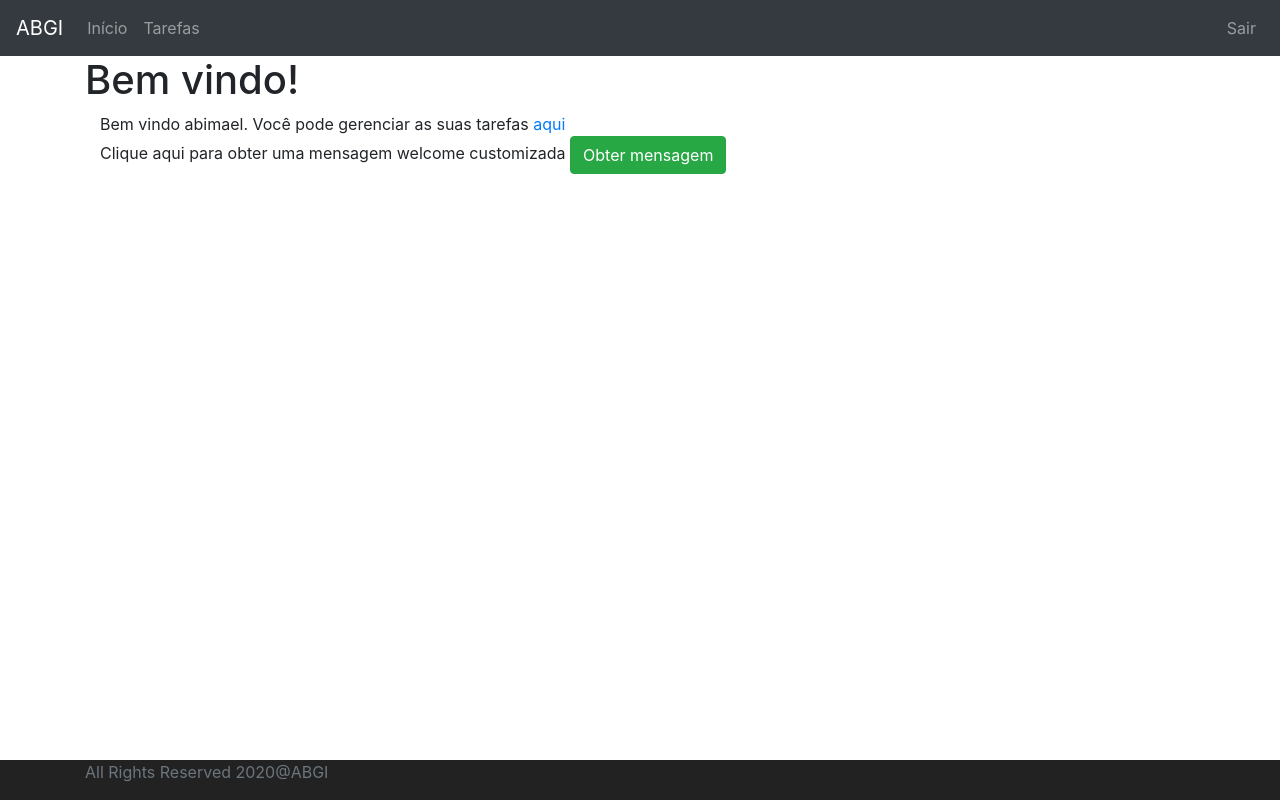
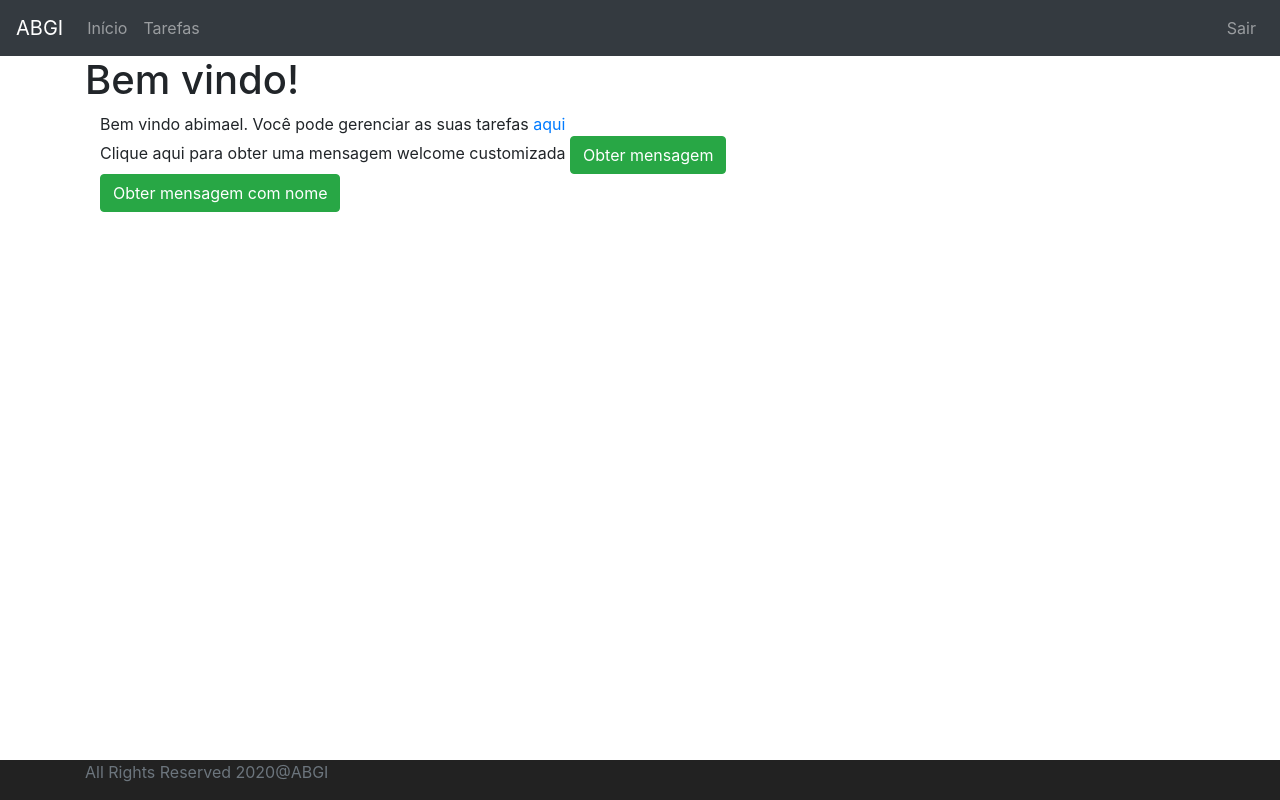
Before and after one commit to abimaelrsergio/todo, an Angular app: page /welcome/abimael in a window 1280 px wide. Built offline with nearby package versions, Linux system fonts and the light colour scheme; sample sign-in values are in the browser's storage.

Commit message:
atualizacao

```diff
--- a/src/app/service/data/welcome-data.service.ts
+++ b/src/app/service/data/welcome-data.service.ts
@@ -19,4 +19,9 @@ export class WelcomeDataService {
     return this.http.get<HelloWorldBean>('http://192.168.15.6:8080/hello-world-bean');
   }
 
+  executeHelloWorldBeanServiceWithPathVariable(name){
+    //console.log("Execute Hello World Bean Service");
+    return this.http.get<HelloWorldBean>(`http://192.168.15.6:8080/hello-world/path-variable/${name}`);
+  }
+
 }
--- a/src/app/welcome/welcome.component.html
+++ b/src/app/welcome/welcome.component.html
@@ -10,6 +10,10 @@
     <button (click)="getWelcomeMessage()" class="btn btn-success">Obter mensagem</button>
 </div>
 
+<div class="container">
+    <button (click)="getWelcomeMessageWithParameter()" class="btn btn-success">Obter mensagem com nome</button>
+</div>
+
 <div class="container" *ngIf="welcomeMessageFromService">
     <h2>Sua mensagem de boas vindas customizada</h2>
     {{welcomeMessageFromService}}
--- a/src/app/welcome/welcome.component.ts
+++ b/src/app/welcome/welcome.component.ts
@@ -27,9 +27,19 @@ export class WelcomeComponent implements OnInit {
 
   getWelcomeMessage() {
     //console.log("get welcome message");
-    console.log(this.service.executeHelloWorldBeanService());
+    //console.log(this.service.executeHelloWorldBeanService());
     this.service.executeHelloWorldBeanService().subscribe(
-      response => this.handleSuccessfulResponse(response)
+      response => this.handleSuccessfulResponse(response),
+      error => this.handleErrorResponse(error)
+    );
+
+    console.log('Ultima linha do metodo getWelcomeMessage')
+  }
+
+  getWelcomeMessageWithParameter() {
+    this.service.executeHelloWorldBeanServiceWithPathVariable(this.name).subscribe(
+      response => this.handleSuccessfulResponse(response),
+      error => this.handleErrorResponse(error)
     );
 
     console.log('Ultima linha do metodo getWelcomeMessage')
@@ -40,4 +50,12 @@ export class WelcomeComponent implements OnInit {
     //console.log(response.message);
     this.welcomeMessageFromService = response.message;
   }
+
+  handleErrorResponse(error){
+    //console.log(error);
+    //console.log(error.error);
+    //console.log(error.error.message);
+    this.welcomeMessageFromService = error.error.message;
+  }
+
 }
```
